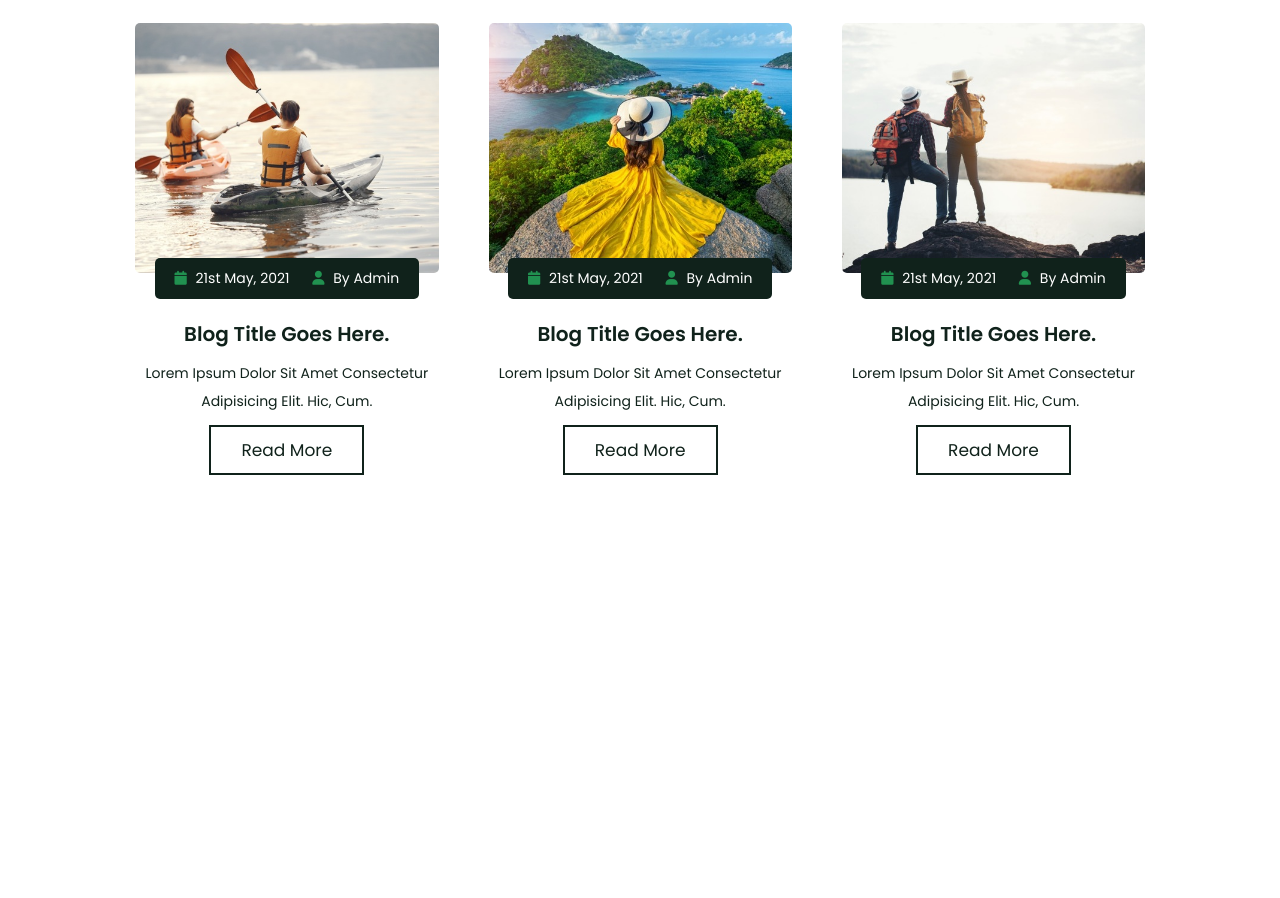
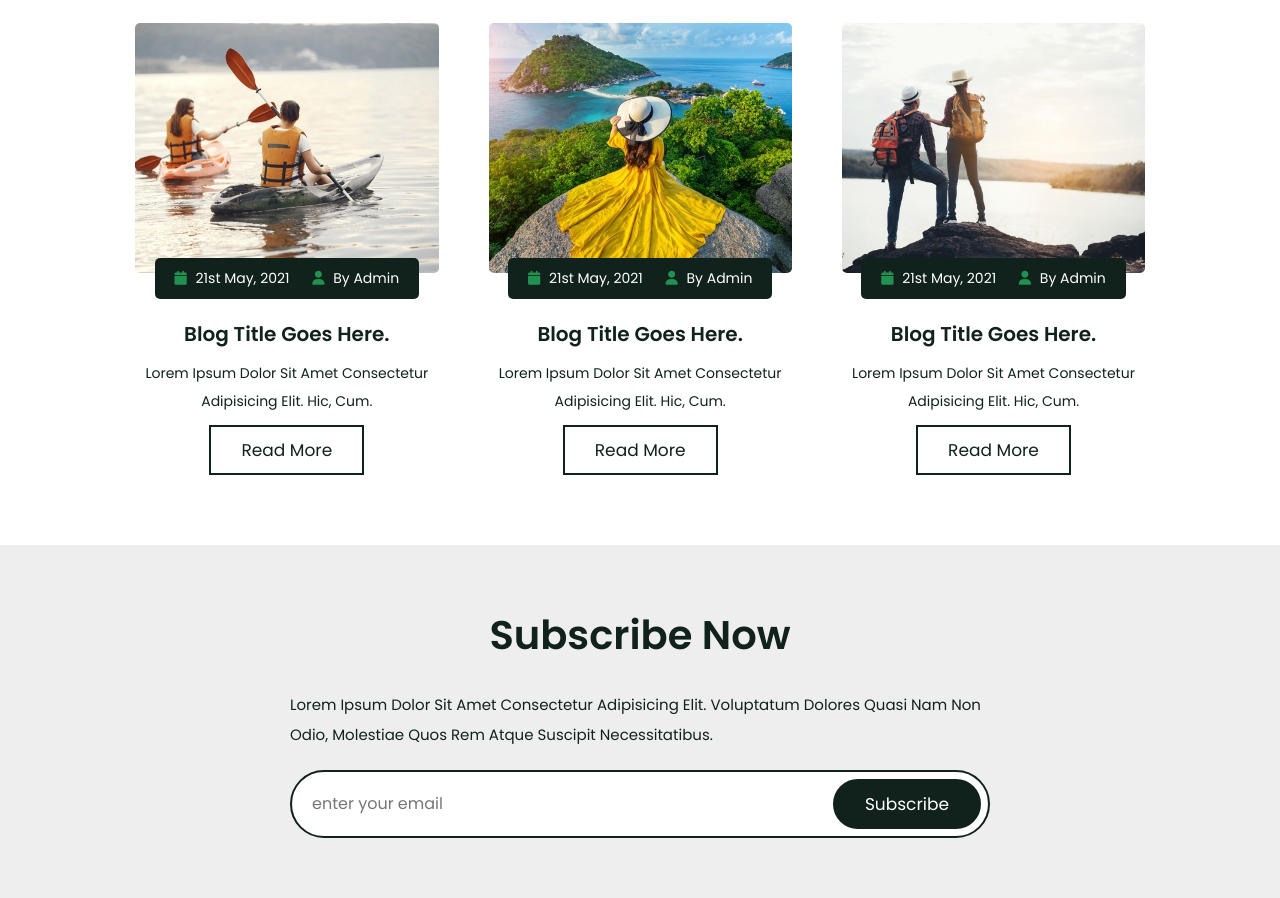
Before and after one commit to Neimat1/Travel, a plain HTML site: page index.html in a window 1280 px wide. Shown: the part 5952-6850 px from the top of the page. Before the commit the page ends 6497 px from the top, so only its background shows below. Drawn offline with nearby package versions, Linux system fonts and the light colour scheme.

Commit message:
newsletter section end

```diff
--- a/css/style.scss
+++ b/css/style.scss
@@ -629,7 +629,53 @@ section{
     }
 }
 
+.newsletter{
+    background: $light-bg;
 
+    .content{
+        max-width: 70rem;
+        margin: 1rem auto
+        ;
+
+
+        p{
+            font-size: 1.5rem;
+            line-height: 2;
+            color: $black;
+        }
+
+        form{
+            margin-top: 2rem;
+            background: $white;
+            border-radius: 5rem;
+            border: $border;
+            padding: .7rem;
+            display: flex;
+
+            .email{
+                width: 100%;
+                background: none;
+                text-transform: none;
+                font-size: 1.6rem;
+                color: $black;
+                padding: 0 1.3rem;
+            }
+
+            .btn{
+                margin-top: 0;
+                border-radius: 5rem;
+                background: $black;
+                color: $white;
+
+                &:hover{
+                    background: none;
+                    color:$black;
+                }
+            }
+
+        }
+    }
+}
 
 
 
--- a/index.html
+++ b/index.html
@@ -597,6 +597,20 @@
     <!-- blog section end -->
 
 
+    <!-- newsletter section start -->
+    <section class="newsletter">
+        <div class="content">
+            <h1 class="heading">subscribe now</h1>
+            <p>Lorem ipsum dolor sit amet consectetur adipisicing elit. Voluptatum dolores quasi nam non odio, molestiae quos rem atque suscipit necessitatibus.</p>
+            <form action="">
+                <input type="email" name="" class="email" placeholder="enter your email" id="">
+                <input type="submit" value="subscribe" class="btn">
+            </form>
+        </div>
+    </section>
+    <!-- newsletter section end -->
+
+
 
 
 
```
Also changed, not shown: css/style.css, 1 other file.
